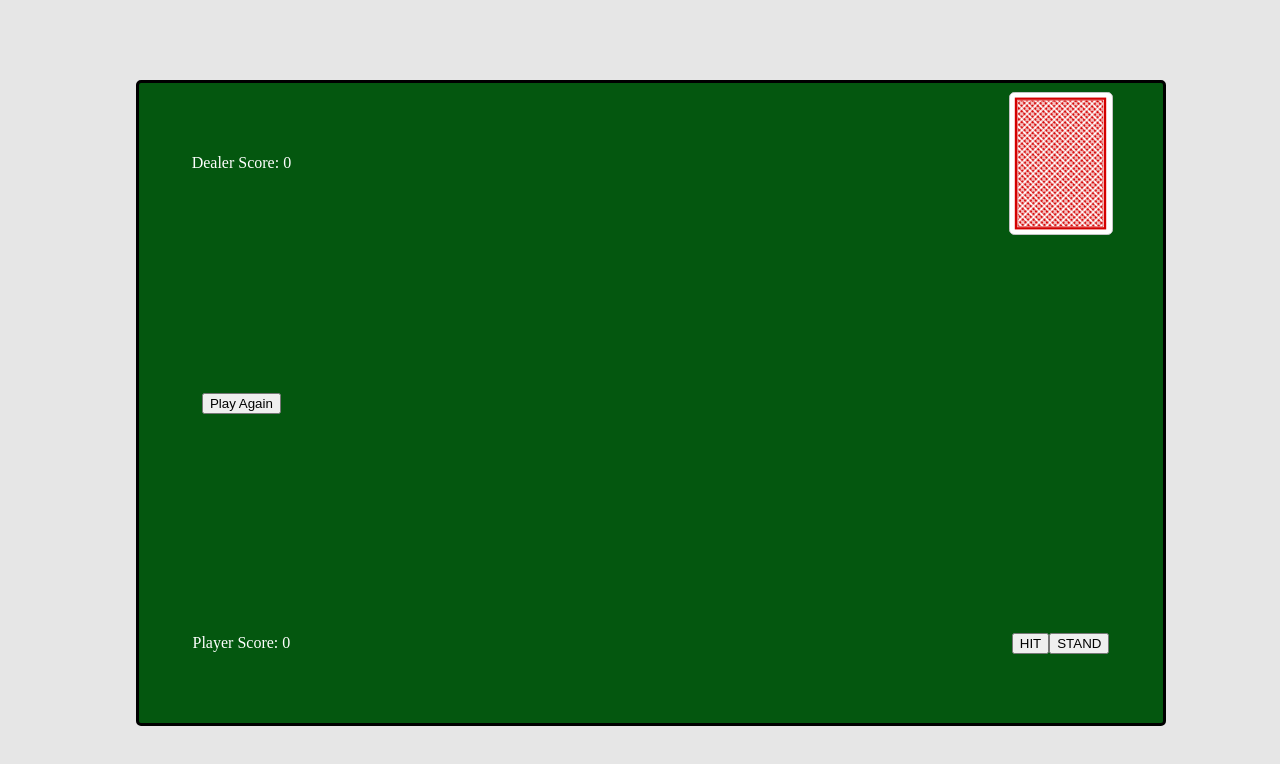
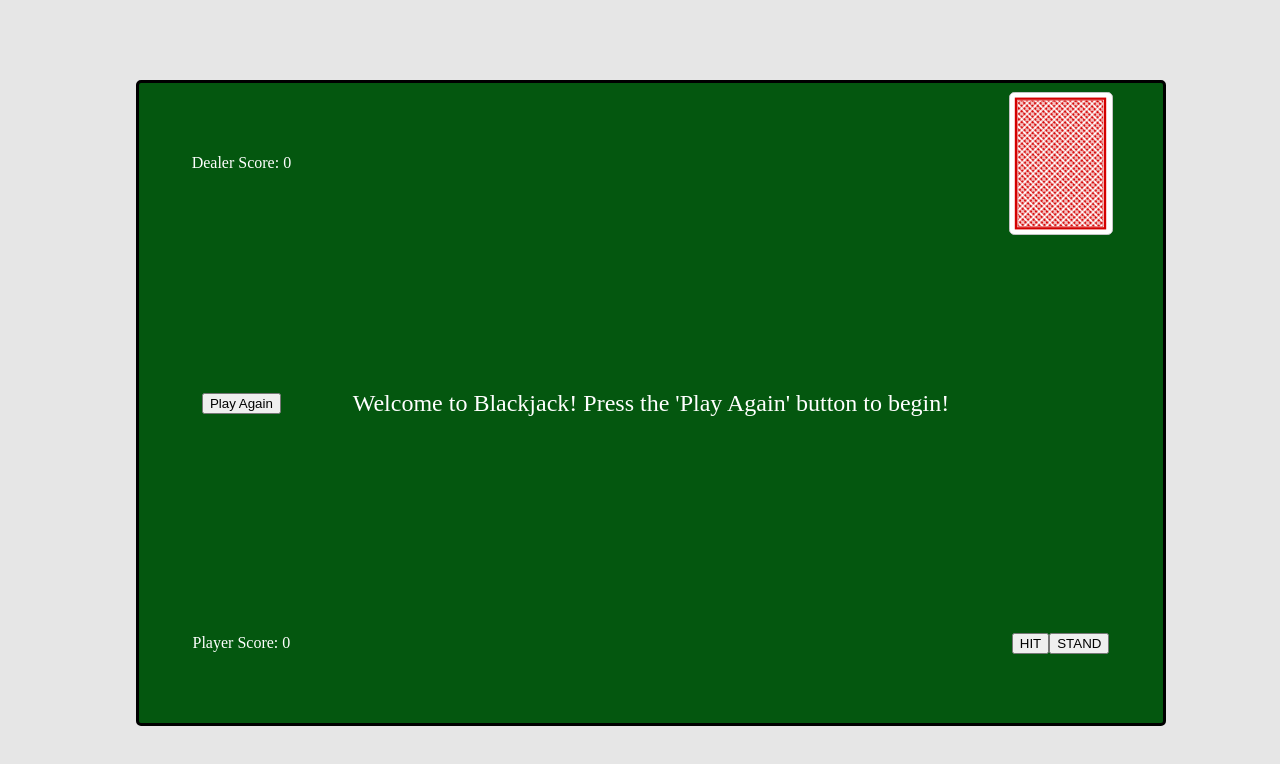
Before and after one commit to dhnguyen11/GAProject1, a plain HTML site: page index.html in a window 1280 px wide. Drawn offline with Linux system fonts and the light colour scheme.

Commit message:
Adding welcome/winning message to render function

```diff
--- a/css/style.css
+++ b/css/style.css
@@ -56,6 +56,7 @@ body {
 #win-msg {
     grid-area: win-msg;
     place-self: center;
+    font-size: 24px;
 }
 
 #player-score {
--- a/js/main.js
+++ b/js/main.js
@@ -39,6 +39,9 @@ let computerHand;
 // Defining the used suits and values
 let usedCards;
 
+// Defining the winning/welcome message
+let winMsg;
+
 // Caching variables
 // These caches will be used to run the render function, as well as other functions
 const playerHandEl = document.getElementById('player-hand');
@@ -55,6 +58,7 @@ function init() {
     playerHand = [];
     computerHand = [];
     usedCards = [];
+    winMsg = `Welcome to Blackjack! Press the 'Play Again' button to begin!`
     render();
 }
 
@@ -65,6 +69,7 @@ function render() {
     console.log('render function is online');
     playerScoreEl.innerText = `Player Score: ${playerScore}`;
     computerScoreEl.innerText = `Dealer Score: ${computerScore}`;
+    winMessageEl.innerHTML = `<hi>${winMsg}</h1>`;
     while (playerHandEl.firstChild) {
         playerHandEl.removeChild(playerHandEl.firstChild)
     }
```
